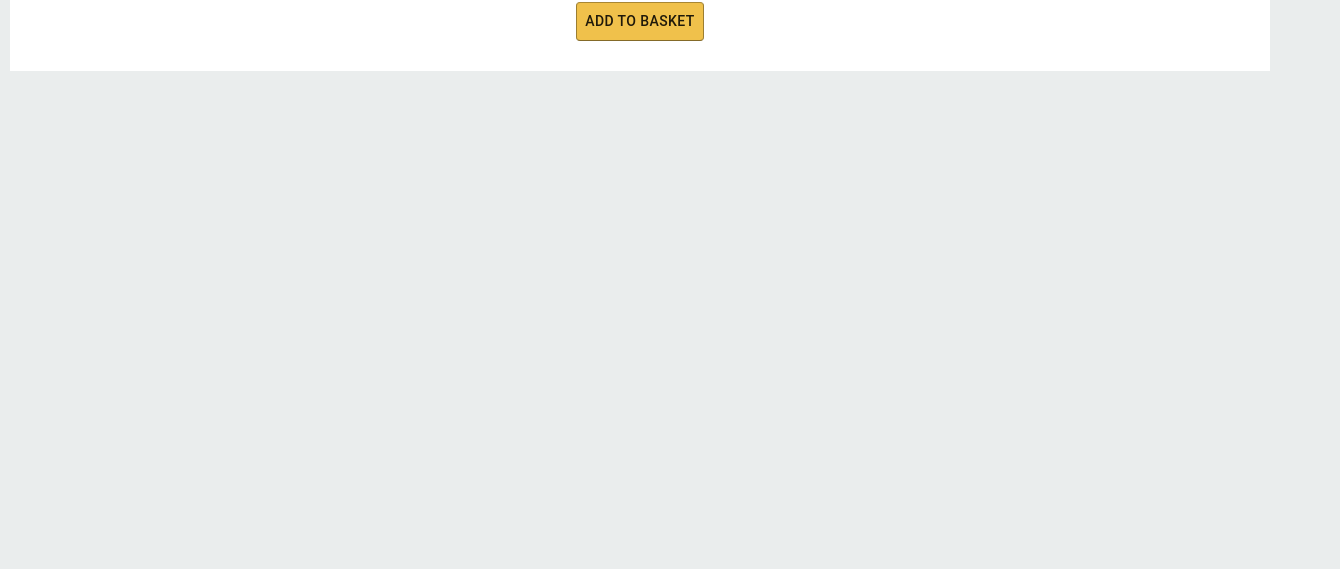
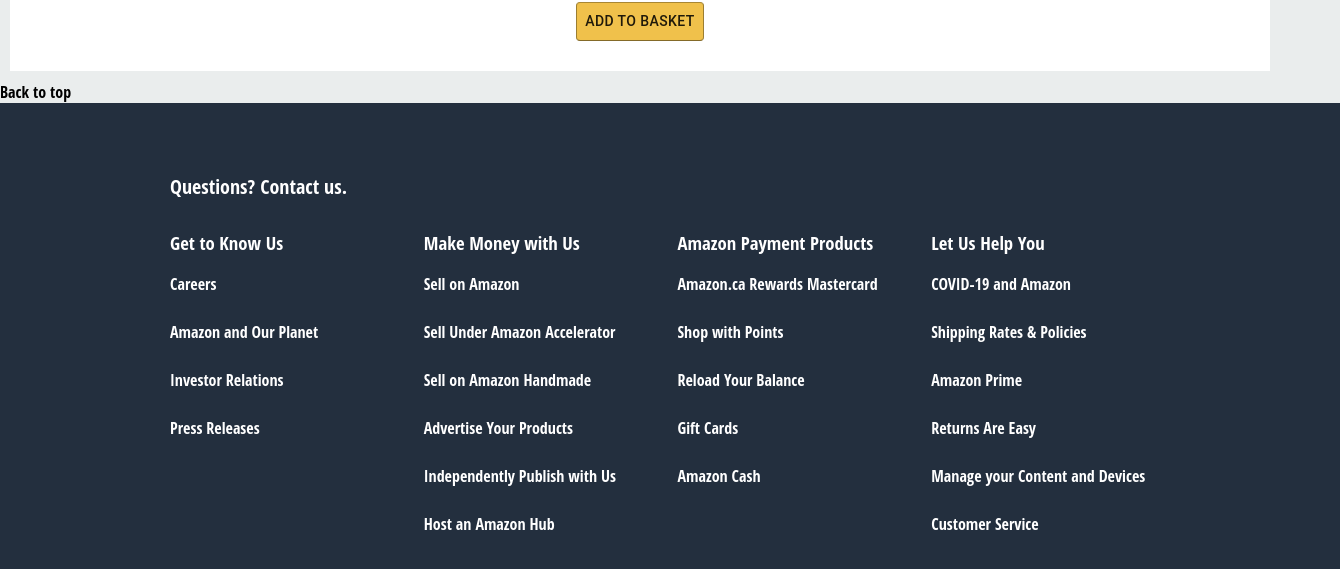
Before and after one commit to Mostafa-Ragab/amazon-clone, a React (Create React App) app: page / in a window 1280 px wide. Shown: the part 2148-2717 px from the top of the page, 1340 px wide, since content can reach past the window. Before the commit the page ends 2229 px from the top, so only its background shows below. Built offline with nearby package versions, Linux system fonts and the light colour scheme; no server answers.

Commit message:
adding footer to homepage

```diff
--- a/src/pages/homepage.js
+++ b/src/pages/homepage.js
@@ -3,7 +3,7 @@
 import sections from "./sections.data";
 import MenuItem from "../components/menu-item/menu-item";
 import Header from "../components/header/header";
-
+import Footer from "../components/footer/footer";
 const HomePage = ({ currentUser }) => (
 	<>
 		<div className="home">
@@ -18,6 +18,8 @@
 					<MenuItem key={id} {...restProps} />
 				))}
 			</div>
+			<div className="break">Back to top</div>
+			<Footer />
 		</div>
 	</>
 );
```
